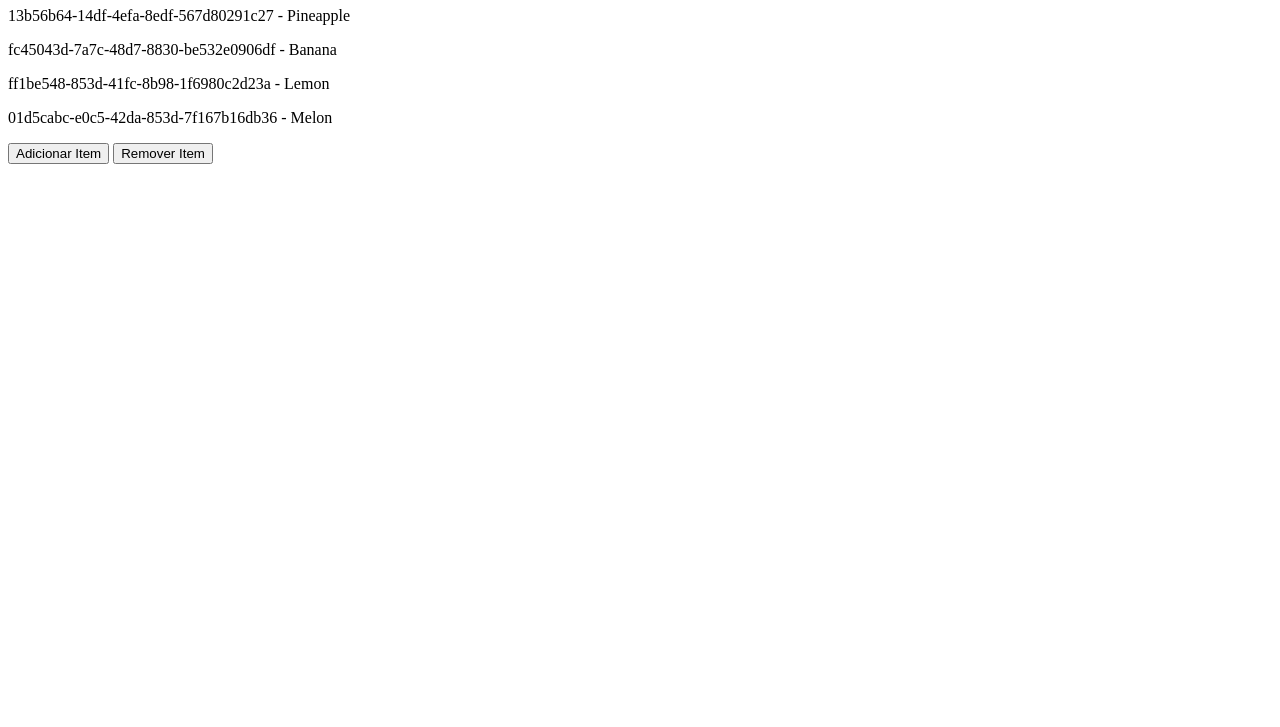
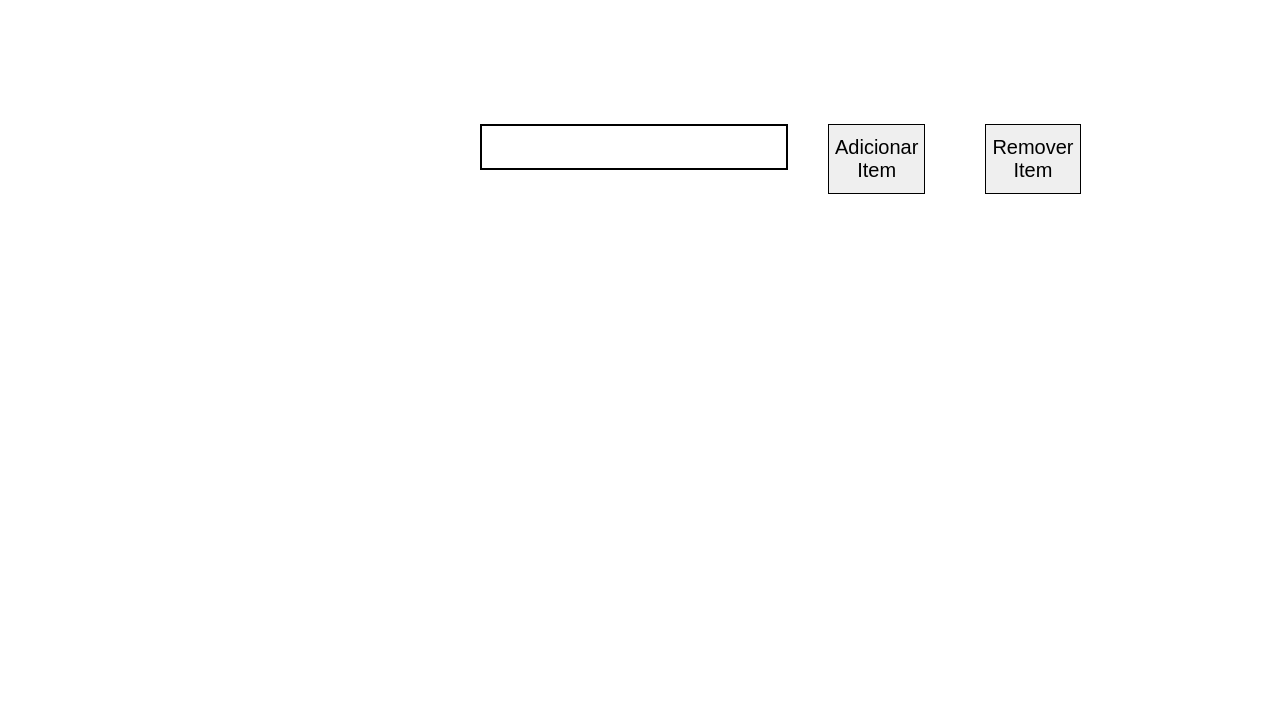
Before and after one commit to iraamaro/back-to-basics, a website: page app/m01a08/index.html in a window 1280 px wide. Shown: the part 73-800 px from the top of the page. Drawn offline with Linux system fonts and the light colour scheme.

Commit message:
Simple CSS in the file and input adjusted.

```diff
--- a/app/m01a08/index.html
+++ b/app/m01a08/index.html
@@ -9,10 +9,11 @@
   </head>
   <body>
     <h1>List</h1>
-    <div class="to-dos" id="actions" data-lists></div>
-    <form>
-      <input type="button" id="add" value="Adicionar Item">
-      <input type="button" id="remove" value="Remover Item">
+    <div class="to-dos" id="actions" data-list></div>
+    <form action="" class="container" id="form" data-new-list-form>
+      <input type="text" id="input" data-new-list-input/>
+      <button id="add">Adicionar Item</button>
+      <button id="remove">Remover Item</button>
     </form>
     <script src="./script.js"></script>
   </body>
--- a/app/m01a08/script.js
+++ b/app/m01a08/script.js
@@ -1,16 +1,35 @@
 // catch the gost div below <h1>
-const listCollection = document.querySelector('[data-lists]')
-var list = ["Pineapple", "Banana", "Lemon", "Melon"]
+const listCollection = document.querySelector('[data-list]')
+
+const getForm =  document.querySelector('[data-new-list-form]')
+
+const getInput = document.querySelector('[data-new-list-input]')
+
+var list = []
+
+getForm.addEventListener('submit', (e) => {
+  e.preventDefault()
+  const listInput = getInput.value
+  if([null, ''].includes(listInput)) return
+  const listData = createList(listInput)
+  getInput.value = null
+  list.push(listData)
+  render()
+})
 
 const render = () => {
   list.forEach(element => {
     const item = document.createElement('p')
-    let id = crypto.randomUUID()
-    item.id = id
-    item.innerText = `${id} - ${element}`
+    item.innerText = `${element.id} - ${element.data}`
     listCollection.appendChild(item)
-    id = null
+    list = []
   })
-  list = []
 }
-render(list)
+
+const createList = (listContent) => {
+  let contentObject = {
+    id: crypto.randomUUID(),
+    data: listContent
+  }
+  return contentObject
+}
--- a/app/m01a08/styles.css
+++ b/app/m01a08/styles.css
@@ -0,0 +1,39 @@
+html, body, h1 {
+  width:50%;
+  margin: 0 auto;
+  font-family: sans-serif;
+}
+
+.to-dos {
+  margin-top: 40px;
+  margin-bottom:160px
+}
+
+.container {
+  width: 360px;
+}
+
+#form {
+  display: flex;
+}
+
+#input {
+  width: 300px;
+  height: 40px;
+  outline: none;
+  font-size: 25px;
+  border-width: 0;
+  border: 2px solid black;
+  vertical-align: middle;
+}
+
+#add, #remove {
+  width: 1800px;
+  height: 70px;
+  vertical-align: middle;
+  font-size: 20px;
+  border: 1px solid black;
+  margin-right: 20px;
+  margin-left: 40px;
+  outline: none
+}
```
